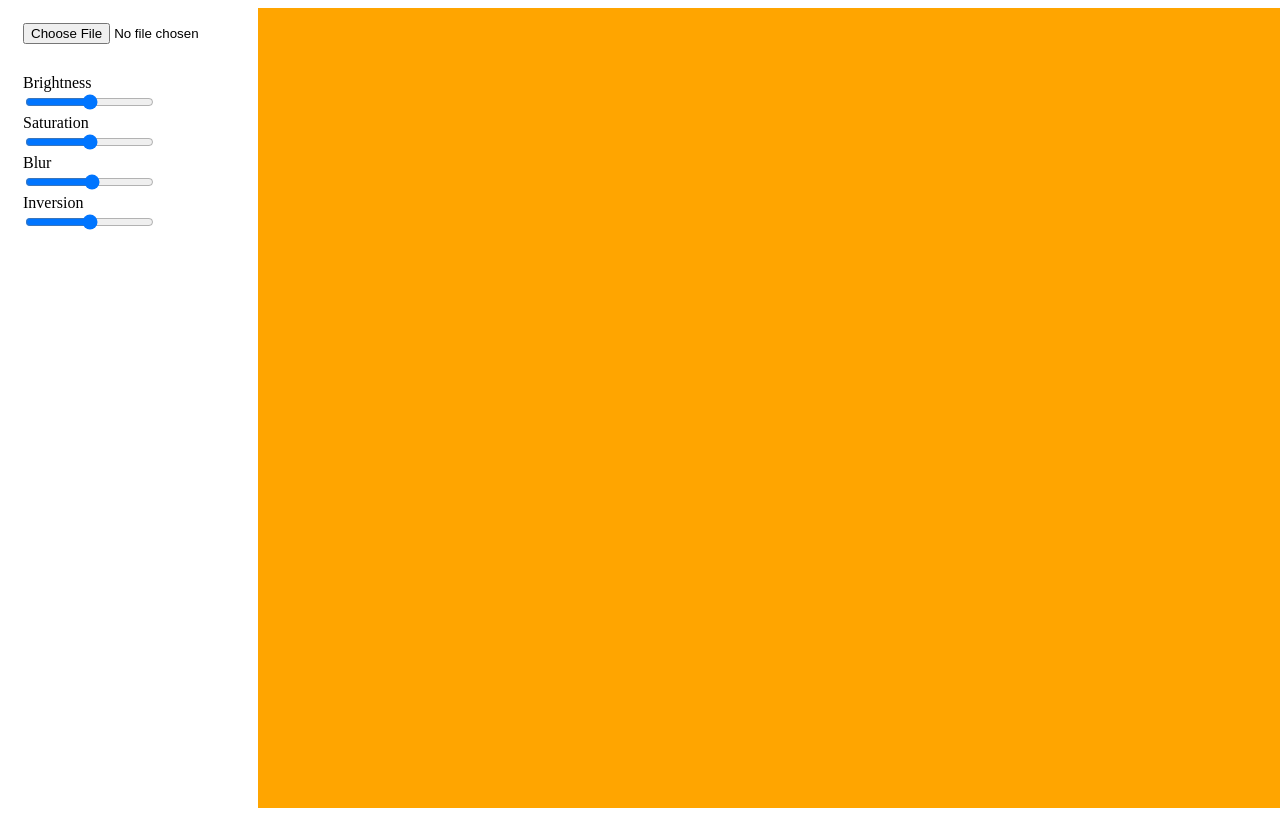
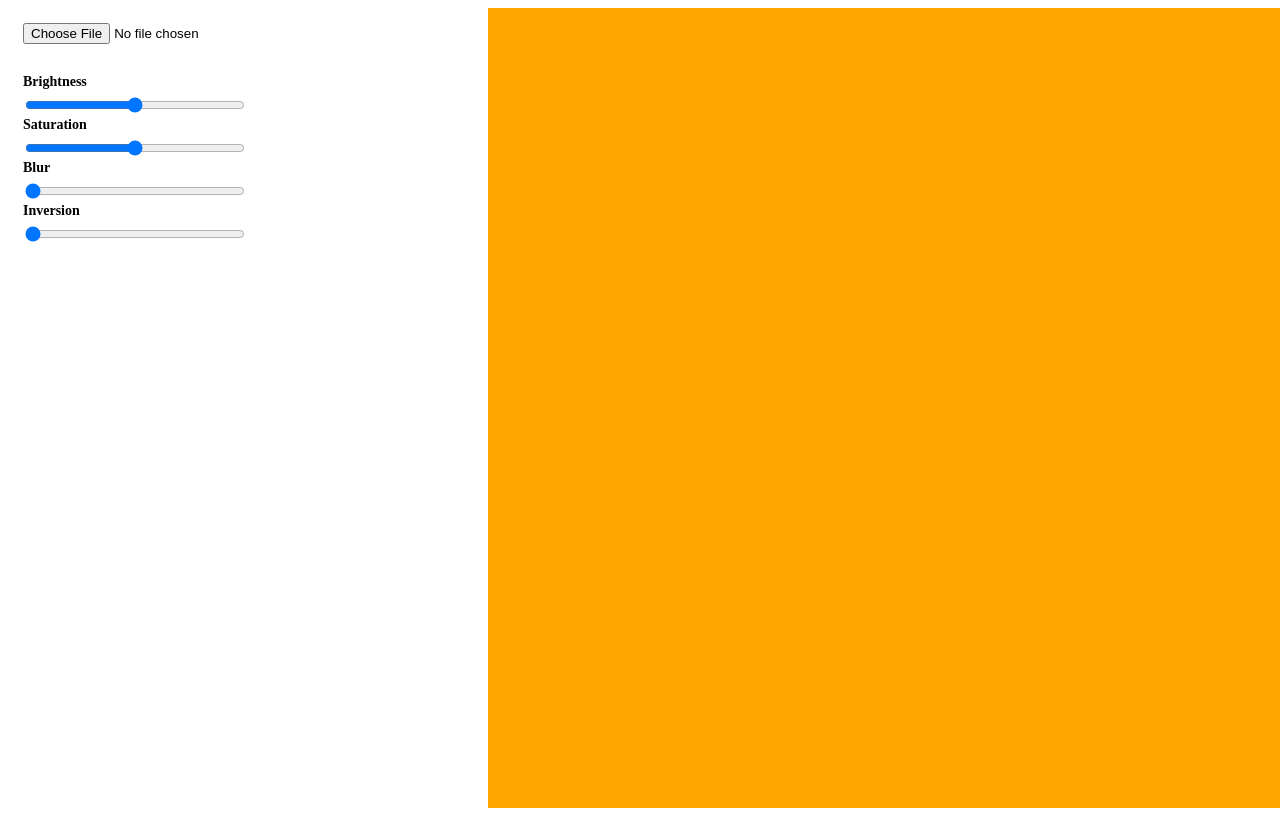
Before and after one commit to FullStackLuck/imageeditor, a plain HTML site: page index.html in a window 1280 px wide. Drawn offline with Linux system fonts and the light colour scheme.

Commit message:
functionality

```diff
--- a/app.css/style.css
+++ b/app.css/style.css
@@ -21,4 +21,26 @@ body{
 
 .toolbar-label{
     display: block;
+    margin-bottom: 5px;
+    font-size: 14px;
+    font-weight: bold;
+
 }
+
+.toolbar-input{
+    width: 100%;
+
+
+}
+.image-area{
+    flex-grow: 1;
+    padding: 20px;
+    background: rgb(255, 255, 255)
+
+
+}
+
+#canvas{
+    max-width: 100%;
+    max-height: 100%;
+}
--- a/app.js
+++ b/app.js
@@ -0,0 +1,65 @@
+//Inserting the query selectors to access the DOM.
+
+
+const fileInput = document.querySelector("#imageFileInput");
+const canvas = document.querySelector("#canvas");
+const canvasCtx = canvas.getContext('2d');
+const brightnessInput = document.querySelector("#brightness");
+const saturationInput = document.querySelector("#saturation");
+const blurInput = document.querySelector("#blur");
+const inversionInput = document.querySelector("#inversion");
+
+
+const settings = {};
+let image = null;
+
+//Value function
+
+function resetSettings (){
+    settings.brightness = "100";
+    settings.saturation = "100";
+    settings.blur = "0";
+    settings.inversion = "0";
+
+
+    brightnessInput.value = settings.brightness;
+    saturationInput.value = settings.saturation;
+    blurInput.value = settings.blur;
+    inversionInput.value = settings.inversion;
+
+}
+//Updating the settings
+
+
+function updateSetting(key, value){
+
+    if(!image) return;
+
+    settings[key] = value;
+};
+
+function renderImage(){
+    canvas.width = image.width;
+    canvas.height = image.height;
+
+    canvasCtx.filter = " ";
+    canvasCtx.drawImage = (image, 0, 0)
+};
+
+brightnessInput.addEventListener("change", ()=> updateSetting("brightness", brightnessInput.value));
+saturationInput.addEventListener("change", ()=> updateSetting("saturation", saturationInput.value));
+blurInput.addEventListener("change", ()=> updateSetting("blur", blurInput.value));
+inversionInput.addEventListener("change", ()=> updateSetting("inversion", inversionInput.value));
+
+fileInput.addEventListener("change", ()=>{
+    image = new Image();
+
+    image.addEventListener("load", ()=>{
+        resetSettings();
+        renderImage();
+
+    });
+
+    image.src = URL.createObjectURL(fileInput.files[0]);
+});
+resetSettings();
```
